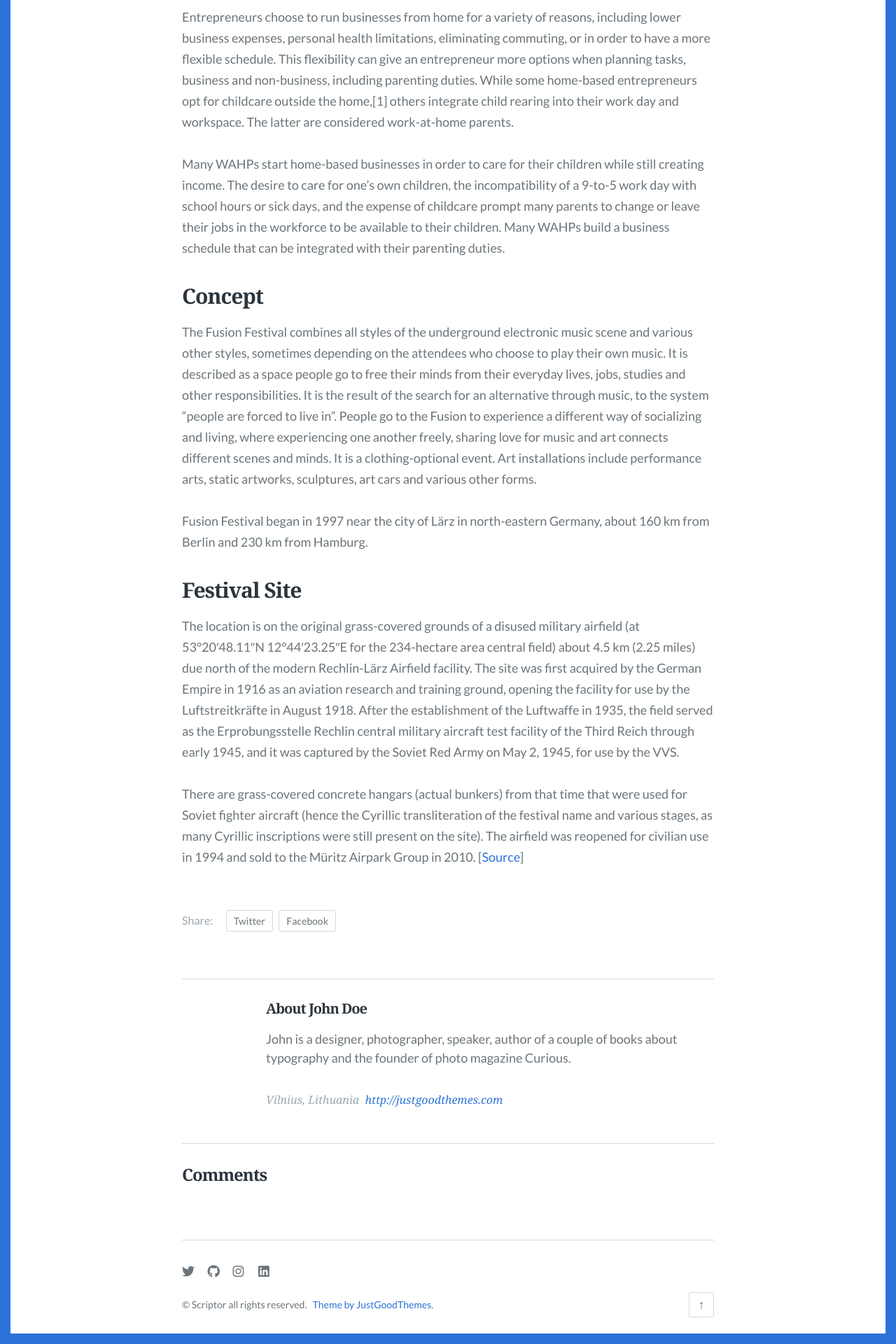
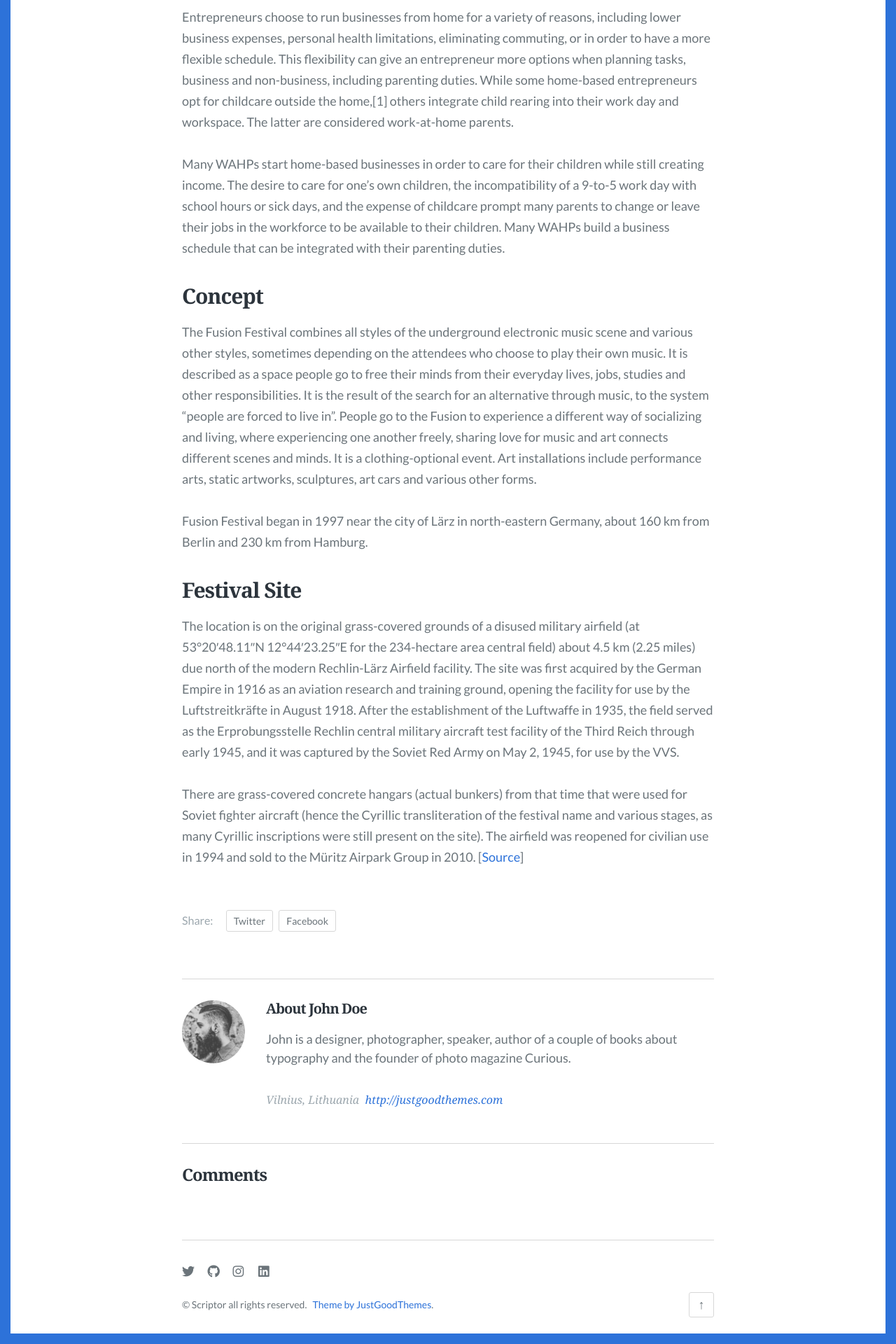
Before and after one commit to JustGoodThemes/Scriptor-Jekyll-Theme, a Jekyll site: the page built from _posts/2019-01-01-the-advantages-and-disadvantages-of-working-from-home.md, in a window 1280 px wide. Shown: the part 1136-3056 px from the top of the page at 70% size. Built offline with Jekyll 4.4.1, drawn with Linux system fonts in a browser that asks for light colours; some web fonts are replaced; comment, search, counter and statistics services are not loaded.

Commit message:
Fixed missing author image

```diff
--- a/_layouts/post.html
+++ b/_layouts/post.html
@@ -29,7 +29,7 @@ layout: default
     </div><!-- .share-post -->
     <div class="author-box">
       {% if site.data.author.image %}
-      <div class="author-avatar" style="background-image: url('{{ site.author.image }}')"><span class="screen-reader-text">{{ site.data.author.name }}'s Picture</span></div>
+      <div class="author-avatar" style="background-image: url('{{ site.data.author.image }}')"><span class="screen-reader-text">{{ site.data.author.name }}'s Picture</span></div>
       {% endif %}
       <div class="author-details">
         <h2 class="author-title">About {{ site.data.author.name }}</h2>
```
Also changed, not shown: Gemfile.lock (added).
